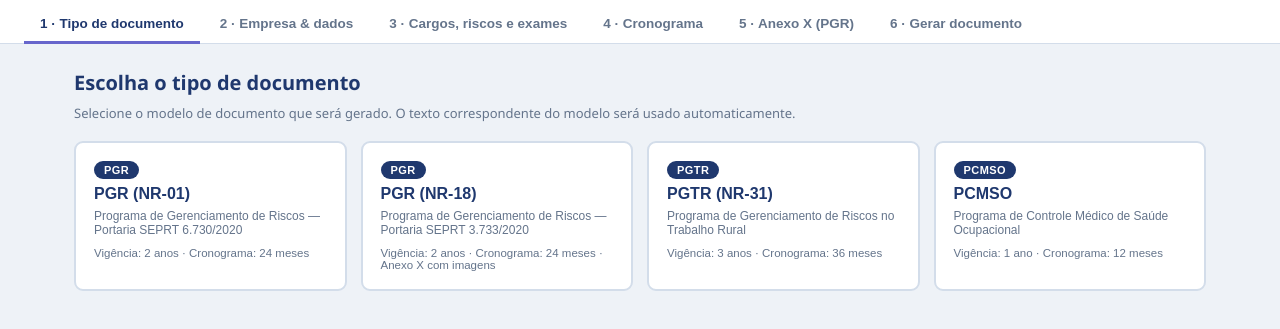
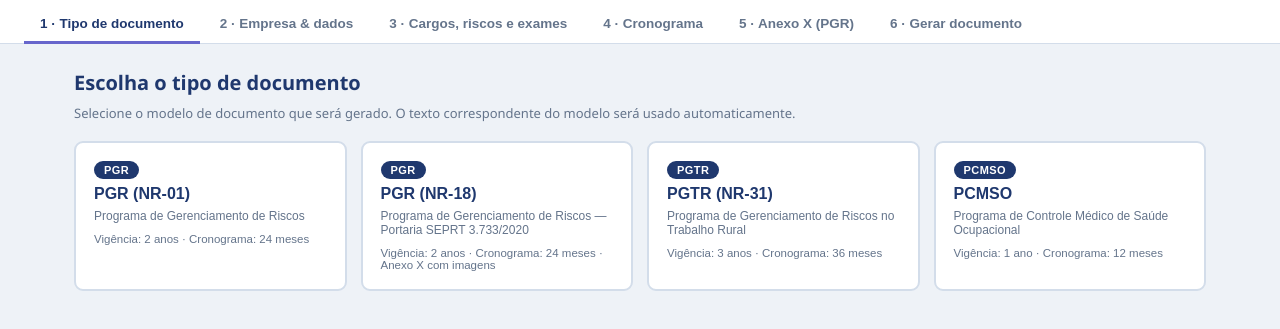
Before and after one commit to performance-itatiaiucu-commits/Elabora-o-Documentos, a plain HTML site: page index.html in a window 1280 px wide. Shown: the part 69-398 px from the top of the page. Drawn offline with Linux system fonts and the light colour scheme.

Commit message:
Remove a menção à Portaria SEPRT 6.730 do cartão do PGR (NR-01) no item 1
O cartão do modelo passa a exibir apenas "Programa de Gerenciamento de
Riscos". O cartão do PGR (NR-18) mantém a Portaria SEPRT 3.733/2020 e o
do PGTR (NR-31) segue como estava.

Co-authored-by: arena-agent <297053741+arena-agent@users.noreply.github.com>

```diff
--- a/index.html
+++ b/index.html
@@ -47,7 +47,7 @@
       <button class="doc-card" data-doc="pgr_nr01">
         <span class="doc-badge">PGR</span>
         <strong>PGR (NR-01)</strong>
-        <small>Programa de Gerenciamento de Riscos — Portaria SEPRT 6.730/2020</small>
+        <small>Programa de Gerenciamento de Riscos</small>
         <span class="doc-meta">Vigência: 2 anos · Cronograma: 24 meses</span>
       </button>
       <button class="doc-card" data-doc="pgr_nr18">
```
